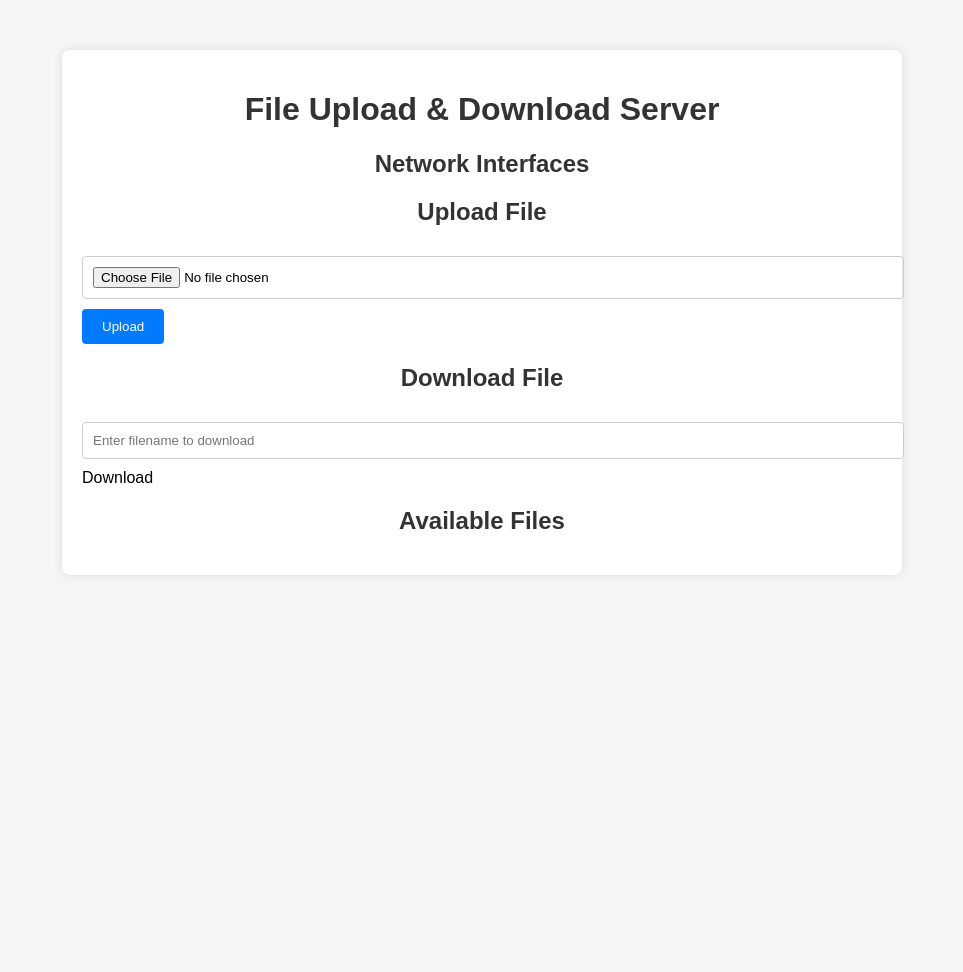
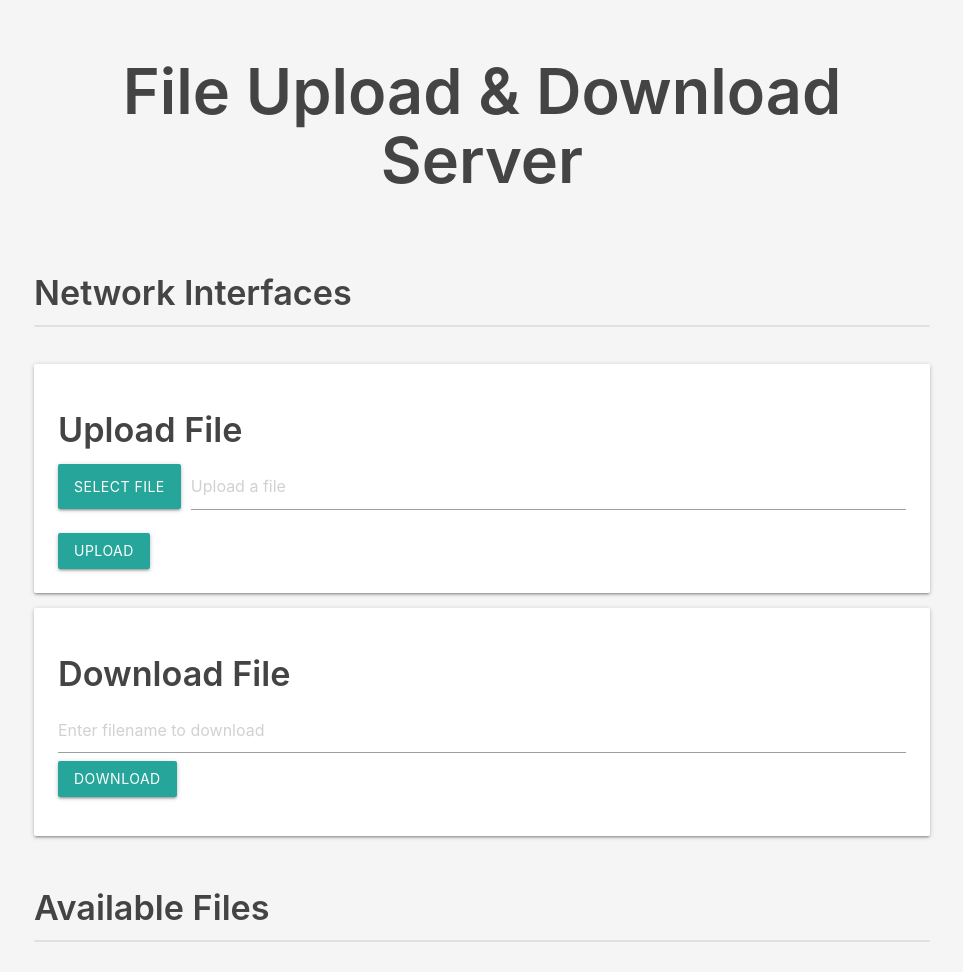
Before and after one commit to Bibinu-96/filesharing-webapp, a Flask app: page / in a window 1280 px wide. Shown: the whole page, without its empty margins (158-1121 px from the left). Before the commit the page ends 529 px from the top, so only its background shows below. Run offline with Flask 3, Linux system fonts and the light colour scheme; data that the repository does not hold is empty.

Commit message:
progress working coreectly

```diff
--- a/static/app.js
+++ b/static/app.js
@@ -1,19 +1,25 @@
-async function uploadFile() {
+ async function uploadFile() {
     const fileInput = document.getElementById('fileInput');
     const progressBar = document.getElementById('progressBar');
+    const progressBarDeterminate = progressBar.querySelector('.determinate');
+    const progressPercent = document.getElementById('progressPercent');
+    //const progressTextContent= document.getElementById('progressPercent')
+
     if (!fileInput.files.length) {
-        alert("Please select a file to upload.");
+        M.toast({ html: "Please select a file to upload." });
         return;
     }
 
     const file = fileInput.files[0];
-    const chunkSize = 10 * 1024 * 1024; // 10MB
+    const chunkSize = 10 * 1024 * 1024; // 10MB chunks
     const totalChunks = Math.ceil(file.size / chunkSize);
     let uploadedChunks = 0;
 
+    // Display the progress bar
     progressBar.style.display = 'block';
-    progressBar.innerHTML = `<div class="progress-bar-inner"></div>`;
-    const progressBarInner = progressBar.querySelector('.progress-bar-inner');
+    progressBar.style.height='20px';
+    progressBarDeterminate.style.width = '0%';
+    progressPercent.textContent = '0%';  // Initialize percentage at 0%
 
     for (let start = 0; start < file.size; start += chunkSize) {
         const chunk = file.slice(start, start + chunkSize);
@@ -22,24 +28,38 @@ async function uploadFile() {
         formData.append('file', chunk, file.name);
 
         try {
+            // Upload each chunk
             await fetch('/upload', {
                 method: 'POST',
-                body: formData
+                body: formData,
             });
 
             uploadedChunks++;
             const progress = Math.round((uploadedChunks / totalChunks) * 100);
-            progressBarInner.style.width = `${progress}%`;
+
+            // Update the progress bar width and percentage text
+            progressBarDeterminate.style.width = `${progress}%`;
+            progressPercent.textContent = `${progress}%`;  // Update percentage inside the progress bar
         } catch (error) {
-            alert(`Error uploading chunk: ${error.message}`);
+            M.toast({ html: `Error uploading chunk: ${error.message}` });
+            progressBar.style.display = 'none'; // Hide the progress bar in case of an error
             return;
         }
     }
 
-    alert('File uploaded successfully!');
+    // Hide the progress bar and reset it after upload completion
+    M.toast({ html: 'File uploaded successfully!' });
     progressBar.style.display = 'none';
-    fetchFileList(); // Refresh the available files list after upload
+    progressBar.style.height='0px';
+    progressBarDeterminate.style.width = '0%';
+    progressPercent.textContent = '0%'; // Reset the percentage text
+
+    // Refresh the file list after upload
+    fetchFileList();
 }
+
+
+
 
 function setupDownload() {
     const fileNameInput = document.getElementById('fileName');
--- a/static/style.css
+++ b/static/style.css
@@ -1,63 +1,27 @@
 body {
-    font-family: Arial, sans-serif;
-    background: #f5f5f5;
-    margin: 0;
-    padding: 0;
+    background-color: #f5f5f5;
 }
 
-.container {
-    max-width: 800px;
-    margin: 50px auto;
-    background: #fff;
-    padding: 20px;
-    border-radius: 8px;
-    box-shadow: 0 0 10px rgba(0, 0, 0, 0.1);
+h1, h4 {
+    font-weight: 600;
+    color: #444;
 }
 
-h1, h2 {
-    text-align: center;
-    color: #333;
+.progress .determinate {
+    transition: width 0.5s ease-in-out;
 }
 
-.upload-section, .download-section {
-    margin: 20px 0;
+@keyframes fadeIn {
+    from {
+        opacity: 0;
+        transform: translateY(10px);
+    }
+    to {
+        opacity: 1;
+        transform: translateY(0);
+    }
 }
 
-input[type="file"], input[type="text"] {
-    width: 100%;
-    padding: 10px;
-    margin: 10px 0;
-    border-radius: 4px;
-    border: 1px solid #ccc;
+.collection-item {
+    animation: fadeIn 0.5s ease-in-out;
 }
-
-button {
-    padding: 10px 20px;
-    background: #007BFF;
-    color: #fff;
-    border: none;
-    border-radius: 4px;
-    cursor: pointer;
-    transition: background 0.3s;
-}
-
-button:hover {
-    background: #0056b3;
-}
-
-.progress-bar {
-    width: 100%;
-    height: 20px;
-    background: #e0e0e0;
-    border-radius: 4px;
-    overflow: hidden;
-    margin-top: 10px;
-    display: none;
-}
-
-.progress-bar-inner {
-    height: 100%;
-    background: #76c7c0;
-    width: 0;
-    transition: width 0.3s;
-}
--- a/templates/index.html
+++ b/templates/index.html
@@ -4,39 +4,61 @@
     <meta charset="UTF-8">
     <meta name="viewport" content="width=device-width, initial-scale=1.0">
     <title>File Transfer Server</title>
+    <!-- Materialize CSS -->
+    <link href="https://cdnjs.cloudflare.com/ajax/libs/materialize/1.0.0/css/materialize.min.css" rel="stylesheet">
+    <!-- Custom Styles -->
     <link rel="stylesheet" href="/static/style.css">
 </head>
 <body>
     <div class="container">
-        <h1>File Upload & Download Server</h1>
+        <div class="section">
+            <h1 class="center-align">File Upload & Download Server</h1>
+        </div>
 
         <!-- IP Section -->
-        <div class="ip-section">
-            <h2>Network Interfaces</h2>
-            <ul id="ipList"></ul>
+        <div class="section">
+            <h4>Network Interfaces</h4>
+            <ul class="collection" id="ipList"></ul>
         </div>
 
         <!-- Upload Section -->
-        <div class="upload-section">
-            <h2>Upload File</h2>
-            <input type="file" id="fileInput">
-            <button onclick="uploadFile()">Upload</button>
-            <div class="progress-bar" id="progressBar"></div>
+        <div class="section card-panel">
+            <h4>Upload File</h4>
+            <div class="file-field input-field">
+                <div class="btn">
+                    <span>Select File</span>
+                    <input type="file" id="fileInput">
+                </div>
+                <div class="file-path-wrapper">
+                    <input class="file-path validate" type="text" placeholder="Upload a file">
+                </div>
+            </div>
+            <button class="btn waves-effect waves-light" onclick="uploadFile()">Upload</button>
+           <div class="progress" id="progressBar" style="display: none;">
+    <div class="determinate" style="width: 0%;"></div>
+        <span id="progressPercent" class="progress-text" style="position: absolute; top: 50%; left: 50%; transform: translate(-50%, -50%); color: #fff; font-weight: bold;">0%</span>
+   </div>
+
         </div>
 
         <!-- Download Section -->
-        <div class="download-section">
-            <h2>Download File</h2>
-            <input type="text" id="fileName" placeholder="Enter filename to download">
-            <a id="downloadLink">Download</a>
+        <div class="section card-panel">
+            <h4>Download File</h4>
+            <div class="input-field">
+                <input id="fileName" type="text" placeholder="Enter filename to download">
+                <a id="downloadLink" class="btn waves-effect waves-light">Download</a>
+            </div>
         </div>
 
         <!-- Available Files Section -->
-        <div class="available-files-section">
-            <h2>Available Files</h2>
-            <ul id="fileList"></ul>
+        <div class="section">
+            <h4>Available Files</h4>
+            <ul class="collection" id="fileList"></ul>
         </div>
     </div>
+    <!-- Materialize JavaScript -->
+    <script src="https://cdnjs.cloudflare.com/ajax/libs/materialize/1.0.0/js/materialize.min.js"></script>
+    <!-- Custom Script -->
     <script src="/static/app.js"></script>
 </body>
 </html>
```
